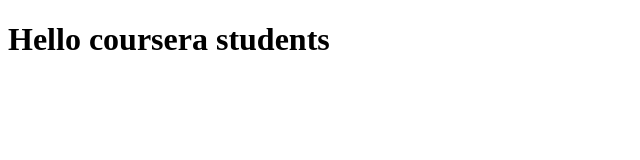
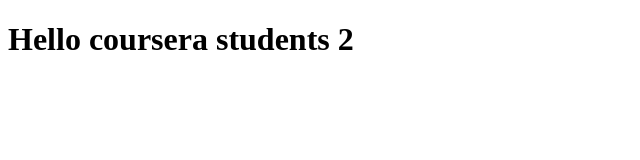
Before and after one commit to florentbo/coursera-test, a plain HTML site: page angular/week1/setup/index.html in a window 1280 px wide. Shown: the full height of the page, 0-640 px from the left. Drawn offline with Linux system fonts and the light colour scheme.

Commit message:
my first web page

```diff
--- a/angular/week1/setup/index.html
+++ b/angular/week1/setup/index.html
@@ -5,6 +5,6 @@
     <title>Title</title>
 </head>
 <body>
-    <h1>Hello coursera students</h1>
+    <h1>Hello coursera students 2</h1>
 </body>
 </html>
```
